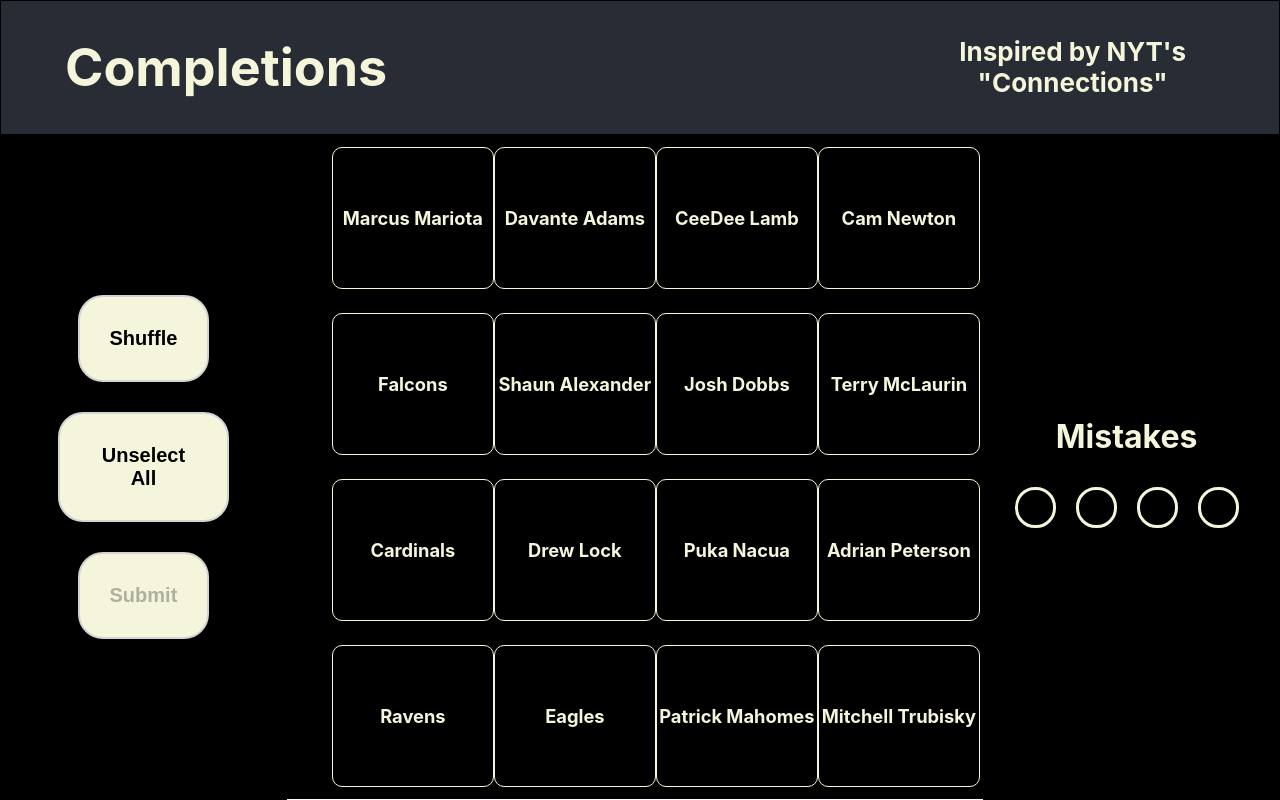
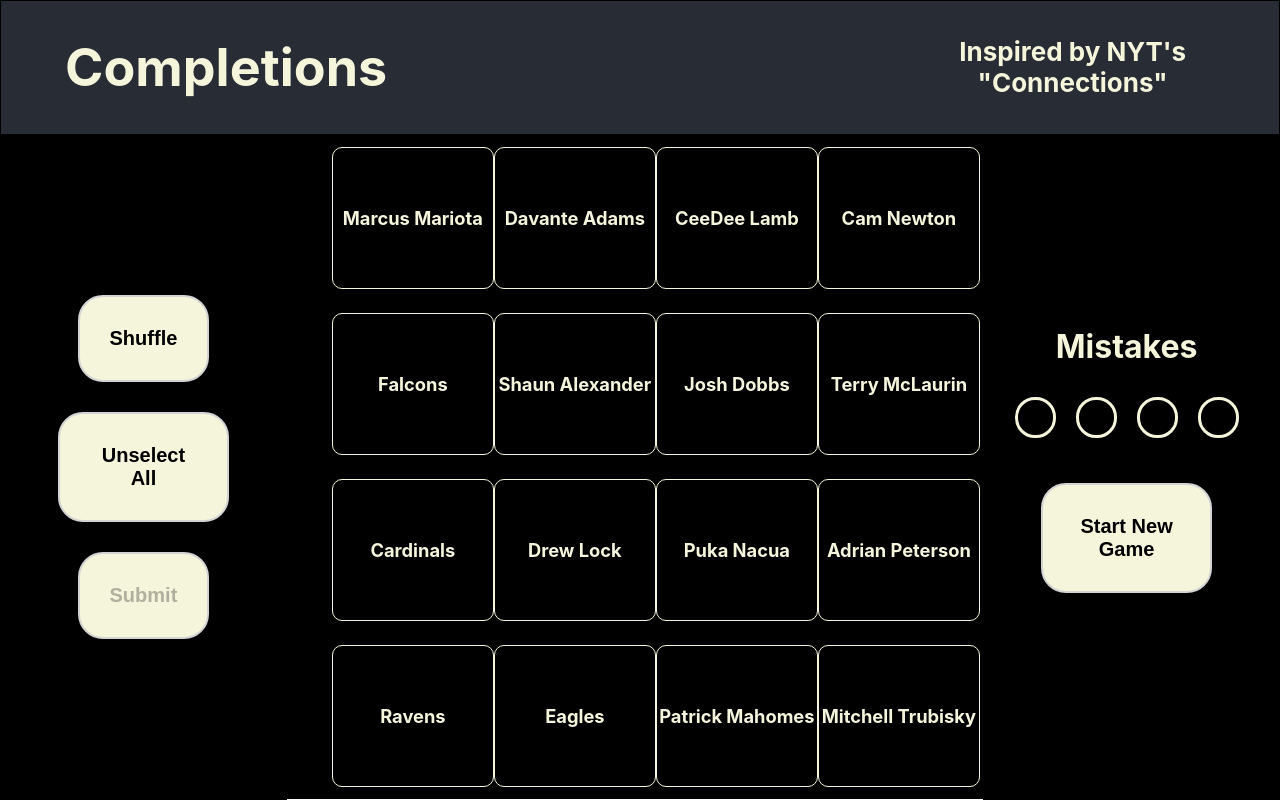
Before and after one commit to DurjaMan27/skowronektions, a React (Create React App) app in the folder connections-game/: page / in a window 1280 px wide. Both pictures are taken after a click on the button "Start Game". Built offline with nearby package versions, Linux system fonts and the light colour scheme.

Commit message:
Reduced downtime and adding new game button

```diff
--- a/connections-game/src/App.css
+++ b/connections-game/src/App.css
@@ -230,3 +230,21 @@
   width: 5px;
   height: 5px;
 }
+
+.mistakes > button {
+  margin: 35px;
+  padding: 30px;
+  max-width: 60%;
+
+  font-size: 20px;
+  font-weight: bold;
+
+  border-radius: 25px;
+  border: 2px lightgrey solid;
+  background-color: beige;
+}
+
+.mistakes > button:hover {
+  cursor: pointer;
+  box-shadow: 0 8px 12px rgba(0,0,0,0.2);
+}
--- a/connections-game/src/App.js
+++ b/connections-game/src/App.js
@@ -248,6 +248,10 @@
     setSelected(new Set());
   }
 
+  const newGame = () => {
+    setMistakes(4);
+  }
+
   return (
     <>
       <div className="App">
@@ -268,7 +272,7 @@
           <GameBoard generate={generateOptions} shuffle={shuffle} correct={correctGuesses} mistakes={totalMistakes} visibility={getVisibility("gameboard")} stage={gameStage} selected={currentSelected} options={options} selectFunc={changedSelected}/>
         </div>
         <div className="mistakes" style={{visibility: getVisibility("mistakes")}}>
-          <Mistakes totalMistakes={totalMistakes}/>
+          <Mistakes newGame={newGame} totalMistakes={totalMistakes}/>
         </div>
       </div>
     </>
--- a/connections-game/src/components/GameBoard.js
+++ b/connections-game/src/components/GameBoard.js
@@ -83,7 +83,7 @@
         setFirstTime(false);
         setShuffled(true);
         shuffle();
-      }, 100)
+      }, 5)
     }
     if(options !== refOptions.current) {
       refOptions.current = options;
--- a/connections-game/src/components/Mistakes.js
+++ b/connections-game/src/components/Mistakes.js
@@ -8,7 +8,7 @@
  * A div on the right-hand side that counts the number of mistakes by filling in empty circles
  */
 
-const Mistakes = ( { totalMistakes } ) => {
+const Mistakes = ( { totalMistakes, newGame } ) => {
   // holds background color of each mistake circle and changes to beige depending on number of totalMistakes
   const [bgColor, setBgColor] = useState(["black", "black", "black", "black"]);
 
@@ -41,6 +41,7 @@
         <div id="mistake3" style={{backgroundColor: bgColor[2]}}></div>
         <div id="mistake4" style={{backgroundColor: bgColor[3]}}></div>
       </div>
+      <button onClick={newGame}>Start New Game</button>
     </>
   );
 };
```
